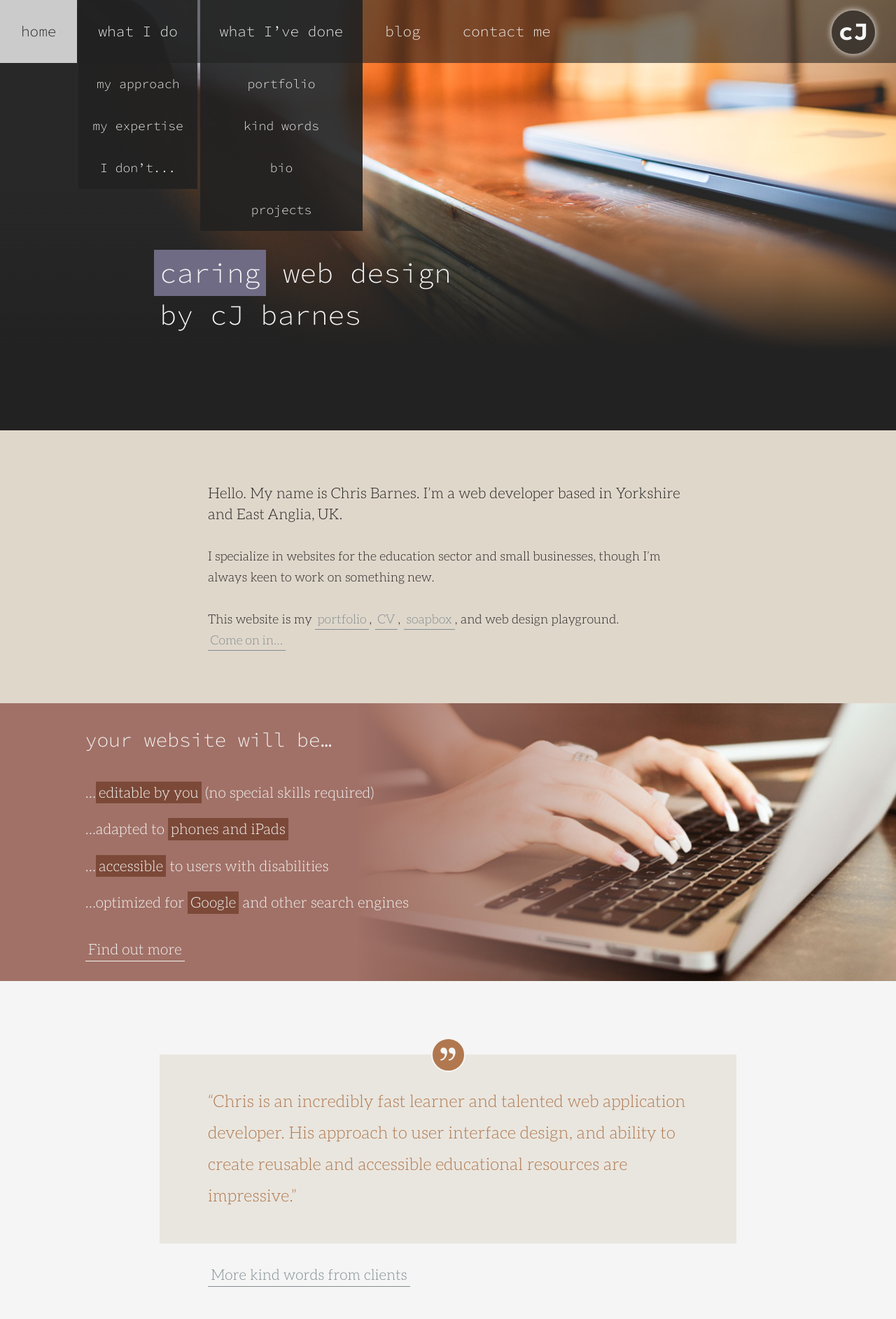
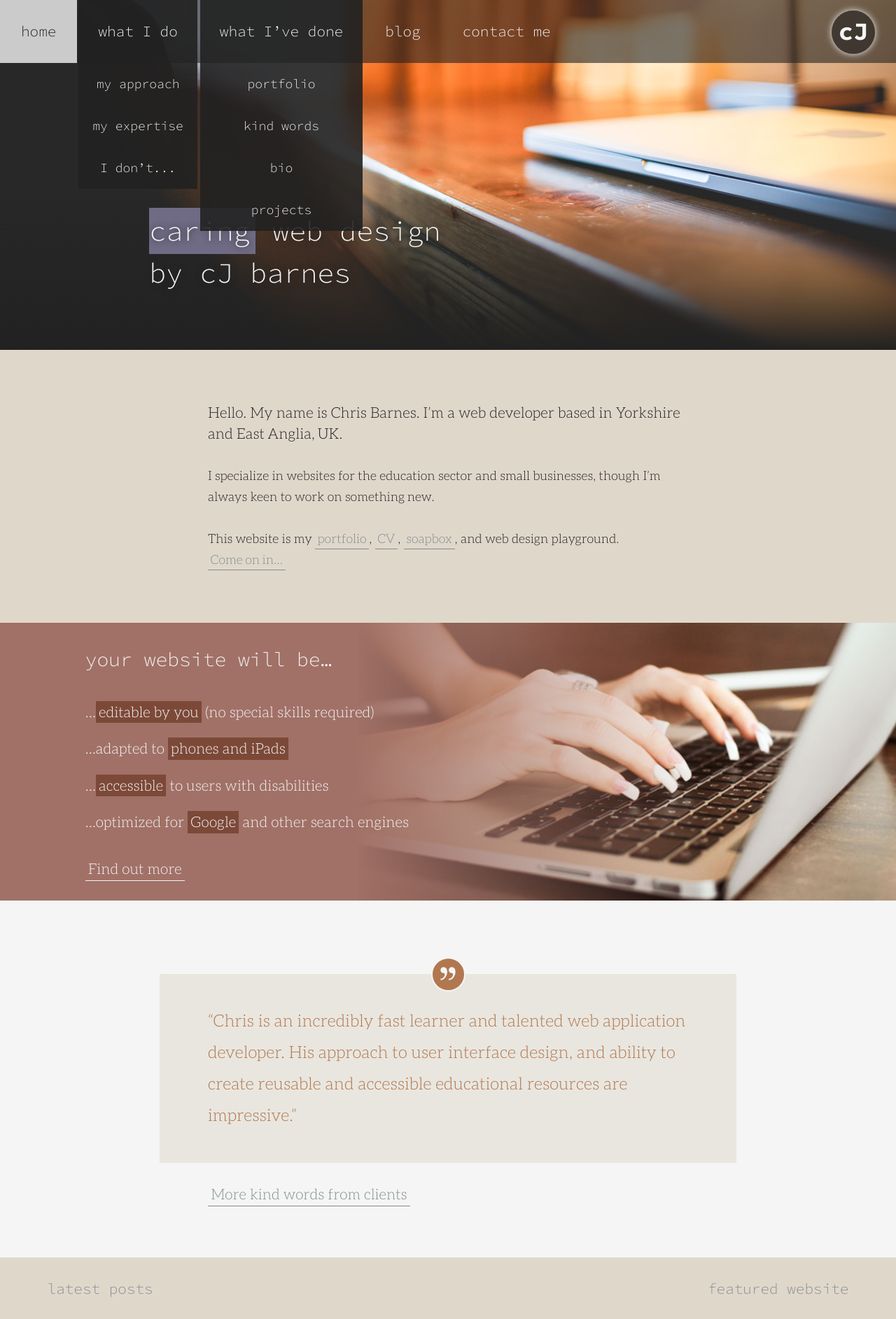
Before and after one commit to cjbarnes/cjbarnes.github.io, a Jekyll site: the page built from index.html, in a window 1280 px wide. Shown: the top 1885 px of the page at 70% size. Built offline with Jekyll 4.4.1, drawn with Linux system fonts in a browser that asks for light colours.

Commit message:
Fixed homepage masthead height

```diff
--- a/_layouts/homepage.html
+++ b/_layouts/homepage.html
@@ -17,7 +17,7 @@
 
       <!-- Title and teaser -->
       <div class="title homepage-title">
-        <h1 class="homepage-title-main">
+        <h1 class="title-main homepage-title-main">
           <strong class="brag"><span class="js-brag">education </span><span class="js-brag">small&nbsp;business </span><span class="js-brag">mobile&nbsp;friendly </span><span class="js-brag">approachable </span><span class="js-brag">university </span><span class="js-brag">wordpress </span><span class="js-brag">attentive </span><span class="js-brag">caring </span></strong><br class="homepage-title-extra-line">
           <span class="suffix">web design <br>by cJ&nbsp;barnes</span>
         </h1>
--- a/_src/sass/layouts/_homepage.scss
+++ b/_src/sass/layouts/_homepage.scss
@@ -10,10 +10,15 @@
    ========================================================================== */
 
 .homepage-title-main {
-    @include font-size-leading("huger", 1.5);
     color: $text-color-reversed;
     /* Align edge of brags' background box outside the margin. */
     text-indent: ($link-padding * -1);
+
+    .masthead .homepage-title & {
+    /*** Specificity hack to override normal title sizes.
+     ***/
+        @include font-size-leading("huger", 1.5);
+    }
 
     a:hover,
     a:focus,
@@ -245,7 +250,9 @@
 @include media-width("normal-size") {
 /*** Media query: Tablets or wider.
  ***/
-    .homepage-title-main {
+    .masthead .homepage-title .homepage-title-main {
+    /*** Specificity hack to override normal title sizes.
+     ***/
         @include font-size-leading("enormous", 2);
     }
 
--- a/index.html
+++ b/index.html
@@ -3,7 +3,6 @@ layout: homepage
 title: web design by cJ barnes
 browser_title: web design by cJ barnes | Yorkshire and East Anglia, UK
 illustration: blog-index
-masthead: light
 stylesheet: homepage
 script: homepage
 ---
```
Also changed, not shown: _includes/css/homepage.min.css.
